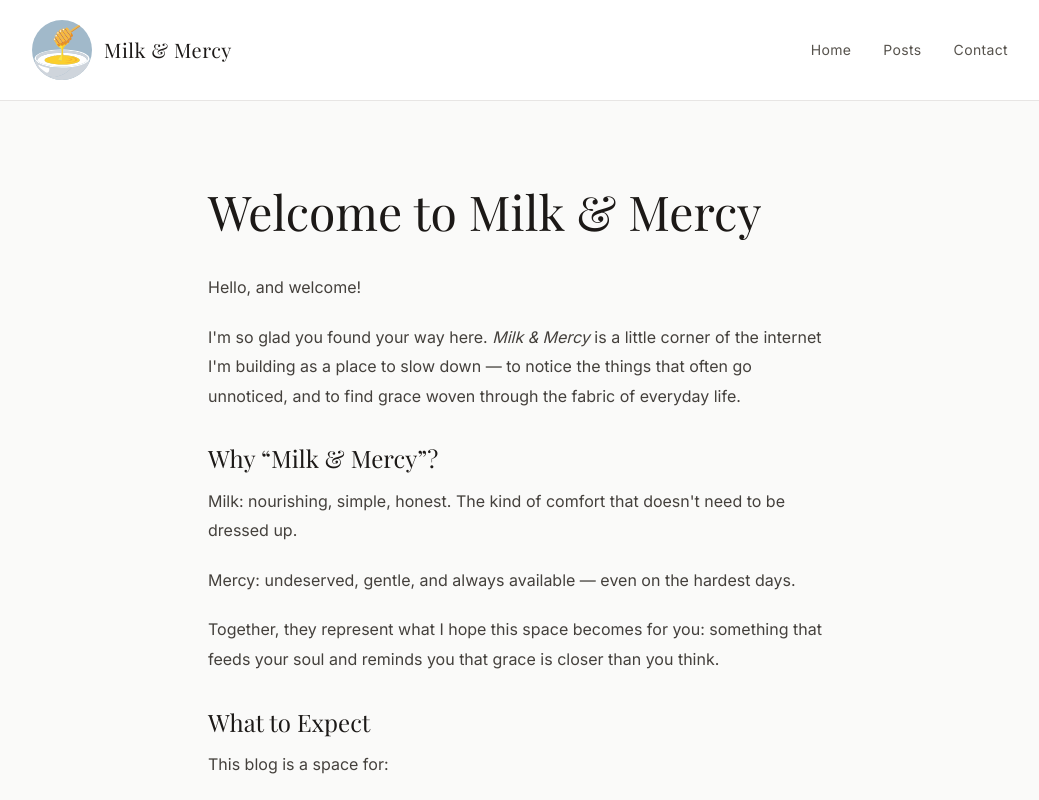
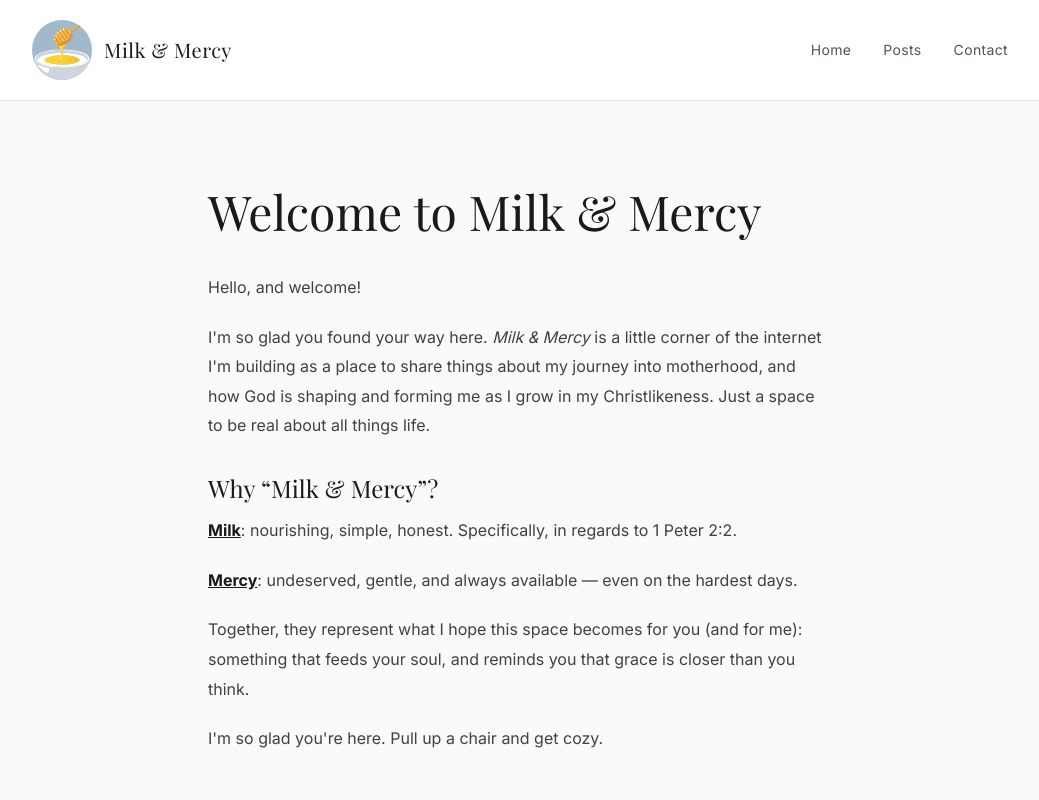
Before and after one commit to taylorseager/Milk-Mercy-Blog, a Next.js app: page / in a window 1280 px wide. Shown: the top 800 px of the page, without its empty margins (120-1159 px from the left). Built offline with nearby package versions, Linux system fonts and the light colour scheme; no server answers; a web font is replaced by a local one.

Commit message:
updated page.tsx formatting and first blog formatting

```diff
--- a/src/app/page.tsx
+++ b/src/app/page.tsx
@@ -16,34 +16,27 @@ export default function HomePage() {
             <p>Hello, and welcome!</p>
             <p>
               I&apos;m so glad you found your way here. <em>Milk &amp; Mercy</em> is a little
-              corner of the internet I&apos;m building as a place to slow down — to notice the
-              things that often go unnoticed, and to find grace woven through the fabric of
-              everyday life.
+              corner of the internet I&apos;m building as a place to share things about my journey into motherhood, and how God is shaping and forming me as I grow in my Christlikeness. Just a space to be real about all things life.
             </p>
             <h2>Why &ldquo;Milk &amp; Mercy&rdquo;?</h2>
             <p>
-              Milk: nourishing, simple, honest. The kind of comfort that doesn&apos;t need to
-              be dressed up.
+              <strong><u>Milk</u></strong>: nourishing, simple, honest. Specifically, in regards to 1 Peter 2:2.
             </p>
             <p>
-              Mercy: undeserved, gentle, and always available — even on the hardest days.
+              <strong><u>Mercy</u></strong>: undeserved, gentle, and always available — even on the hardest days.
             </p>
             <p>
-              Together, they represent what I hope this space becomes for you: something that
-              feeds your soul and reminds you that grace is closer than you think.
+              Together, they represent what I hope this space becomes for you (and for me): something that
+              feeds your soul, and reminds you that grace is closer than you think.
             </p>
-            <h2>What to Expect</h2>
+            {/* <h2>What to Expect</h2>
             <p>This blog is a space for:</p>
             <ul>
               <li><strong>Stories</strong> — small moments that carry big weight</li>
               <li><strong>Reflections</strong> — honest thoughts on faith, life, and the everyday</li>
               <li><strong>Rest</strong> — permission to exhale, to be still, to just <em>be</em></li>
-            </ul>
-            <p>
-              There is no hustle here. No five-step plan or perfectly curated life. Just words,
-              offered with care, for whoever needs them today.
-            </p>
-            <p>I&apos;m so glad you&apos;re here. Pull up a chair.</p>
+            </ul> */}
+            <p>I&apos;m so glad you&apos;re here. Pull up a chair and get cozy.</p>
           </div>
         </div>
       </section>
```
